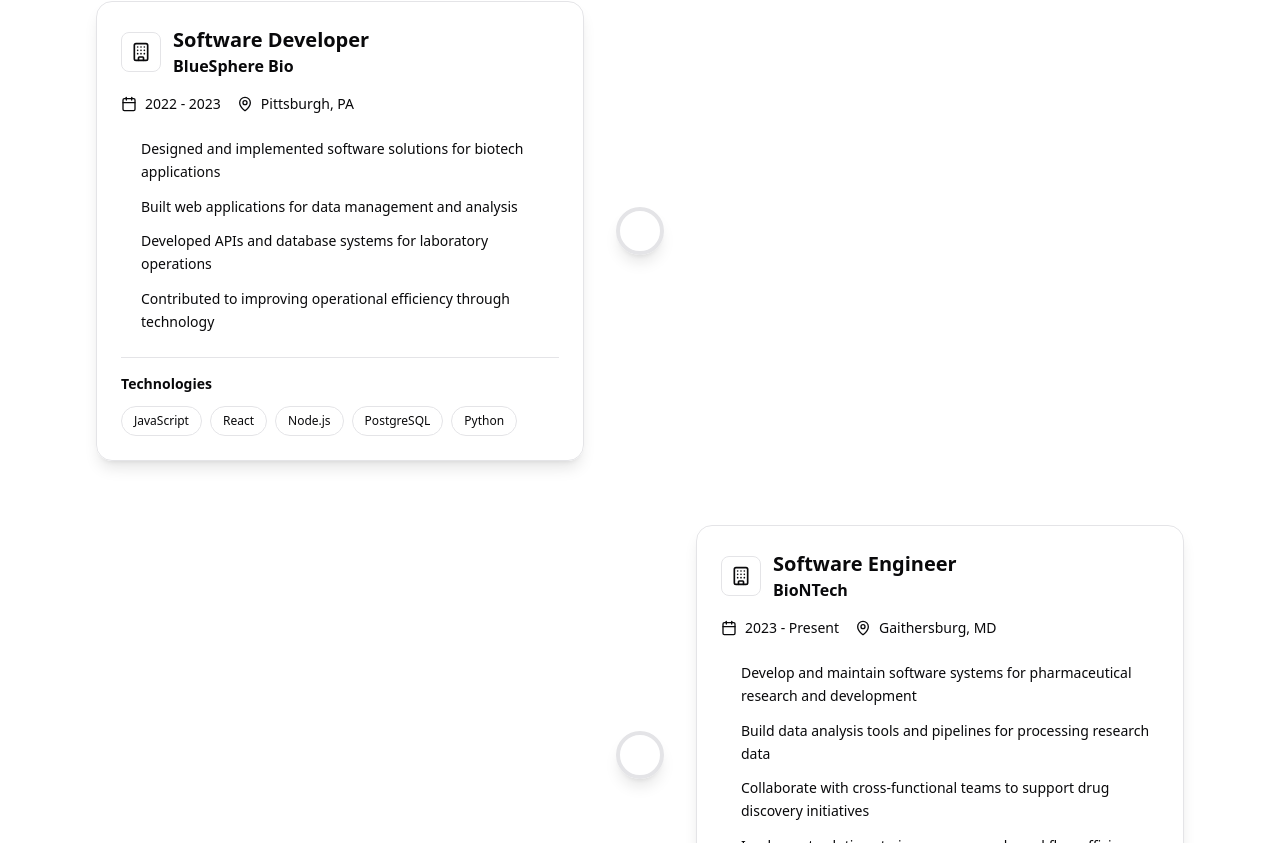
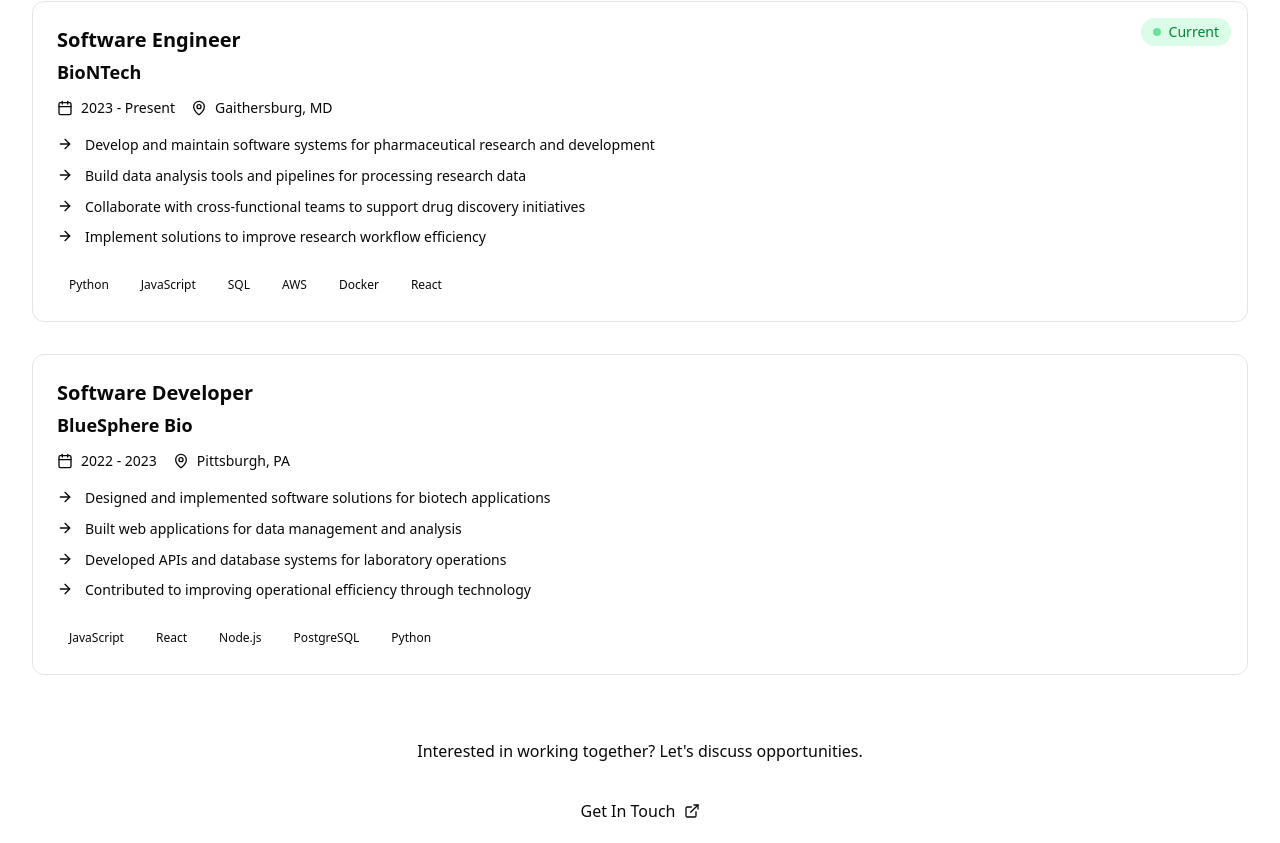
Before and after one commit to JaeungJayJang/personal_website_3, a Next.js app: page / in a window 1280 px wide. Shown: the part 2037-2880 px from the top of the page. Built offline with nearby package versions, Linux system fonts and the light colour scheme.

Commit message:
worked on work section

```diff
--- a/src/components/experience-section.tsx
+++ b/src/components/experience-section.tsx
@@ -1,7 +1,7 @@
 "use client";
 
 import { motion } from "framer-motion";
-import { Calendar, MapPin, ExternalLink, Building, Code, Briefcase } from "lucide-react";
+import { Calendar, MapPin, ExternalLink, ArrowRight } from "lucide-react";
 
 export function ExperienceSection() {
   const experiences = [
@@ -17,8 +17,7 @@
         "Contributed to improving operational efficiency through technology"
       ],
       technologies: ["JavaScript", "React", "Node.js", "PostgreSQL", "Python"],
-      type: "biotech",
-      icon: <Code className="w-5 h-5" />
+      isActive: false
     },
     {
       company: "BioNTech",
@@ -32,8 +31,7 @@
         "Implement solutions to improve research workflow efficiency"
       ],
       technologies: ["Python", "JavaScript", "SQL", "AWS", "Docker", "React"],
-      type: "pharma",
-      icon: <Briefcase className="w-5 h-5" />
+      isActive: true
     }
   ];
 
@@ -43,26 +41,26 @@
       opacity: 1,
       transition: {
         delayChildren: 0.2,
-        staggerChildren: 0.3,
+        staggerChildren: 0.15,
       },
     },
   };
 
   const itemVariants = {
-    hidden: { y: 30, opacity: 0 },
+    hidden: { opacity: 0, y: 20 },
     visible: {
+      opacity: 1,
       y: 0,
-      opacity: 1,
       transition: {
-        duration: 0.6,
+        duration: 0.5,
         ease: "easeOut" as const,
       },
     },
   };
 
   return (
-    <section id="experience" className="py-20 bg-gradient-to-br from-background via-background to-muted/10">
-      <div className="max-w-6xl mx-auto px-4 sm:px-6 lg:px-8">
+    <section id="experience" className="py-20">
+      <div className="max-w-7xl mx-auto px-4 sm:px-6 lg:px-8">
         <motion.div
           className="text-center mb-16"
           initial={{ opacity: 0, y: 20 }}
@@ -70,60 +68,75 @@
           transition={{ duration: 0.6 }}
           viewport={{ once: true }}
         >
-          <h2 className="text-3xl sm:text-4xl font-bold mb-4 bg-gradient-to-r from-primary to-accent bg-clip-text text-transparent">
-            Professional Experience
-          </h2>
+          <h2 className="text-3xl sm:text-4xl font-bold mb-4">Experience</h2>
           <p className="text-lg text-muted-foreground max-w-2xl mx-auto">
-            My journey in software engineering, building innovative solutions for biotech and healthcare.
+            My professional journey in software engineering, building solutions for biotech and healthcare.
           </p>
         </motion.div>
 
         <motion.div
-          className="relative"
+          className="space-y-8"
           variants={containerVariants}
           initial="hidden"
           whileInView="visible"
           viewport={{ once: true }}
         >
-          {/* Timeline line for desktop */}
-          <div className="hidden lg:block absolute left-1/2 transform -translate-x-1/2 w-1 h-full bg-gradient-to-b from-primary/30 via-primary/50 to-primary/30 rounded-full" />
-
-          {experiences.map((exp, index) => (
+          {[...experiences].reverse().map((exp, index) => (
             <motion.div
               key={index}
               variants={itemVariants}
-              className="relative mb-16 last:mb-0"
+              className="group"
             >
-              {/* Desktop Layout */}
-              <div className="hidden lg:flex items-center">
-                {index % 2 === 0 ? (
-                  // Left side
-                  <>
-                    <div className="w-1/2 pr-8">
-                      <ExperienceCard exp={exp} index={index} />
+              <div className="relative bg-card border border-border rounded-xl p-6 hover:shadow-lg transition-all duration-300 hover:border-primary/50">
+                {/* Status indicator */}
+                {exp.isActive && (
+                  <div className="absolute top-4 right-4 flex items-center gap-2 px-3 py-1 bg-green-100 dark:bg-green-900/30 text-green-700 dark:text-green-400 text-sm font-medium rounded-full">
+                    <div className="w-2 h-2 bg-green-500 rounded-full animate-pulse"></div>
+                    Current
                   </div>
-                    <div className="flex-shrink-0 w-12 h-12 rounded-full bg-gradient-to-br from-primary to-accent flex items-center justify-center text-white shadow-lg border-4 border-background relative z-10">
-                      {exp.icon}
+                )}
+
+                {/* Header */}
+                <div className="flex flex-col sm:flex-row sm:items-start sm:justify-between mb-4">
+                  <div className="mb-4 sm:mb-0">
+                    <h3 className="text-xl font-bold text-foreground mb-1">{exp.position}</h3>
+                    <h4 className="text-lg font-semibold text-primary mb-3">{exp.company}</h4>
+                    <div className="flex flex-col sm:flex-row sm:items-center gap-2 sm:gap-4 text-muted-foreground text-sm">
+                      <div className="flex items-center gap-2">
+                        <Calendar className="w-4 h-4" />
+                        <span>{exp.period}</span>
                       </div>
-                    <div className="w-1/2 pl-8" />
-                  </>
-                ) : (
-                  // Right side
-                  <>
-                    <div className="w-1/2 pr-8" />
-                    <div className="flex-shrink-0 w-12 h-12 rounded-full bg-gradient-to-br from-primary to-accent flex items-center justify-center text-white shadow-lg border-4 border-background relative z-10">
-                      {exp.icon}
+                      <div className="flex items-center gap-2">
+                        <MapPin className="w-4 h-4" />
+                        <span>{exp.location}</span>
                       </div>
-                    <div className="w-1/2 pl-8">
-                      <ExperienceCard exp={exp} index={index} />
                     </div>
-                  </>
-                )}
+                  </div>
                 </div>
 
-              {/* Mobile Layout */}
-              <div className="lg:hidden">
-                <ExperienceCard exp={exp} index={index} />
+                {/* Description */}
+                <div className="mb-6">
+                  <ul className="space-y-2">
+                    {exp.description.map((item, i) => (
+                      <li key={i} className="flex items-start gap-3 text-muted-foreground">
+                        <ArrowRight className="w-4 h-4 text-primary mt-0.5 flex-shrink-0" />
+                        <span className="text-sm leading-relaxed">{item}</span>
+                      </li>
+                    ))}
+                  </ul>
+                </div>
+
+                {/* Technologies */}
+                <div className="flex flex-wrap gap-2">
+                  {exp.technologies.map((tech, i) => (
+                    <span
+                      key={i}
+                      className="px-3 py-1 bg-muted text-foreground font-medium text-xs rounded-full hover:bg-primary/10 hover:text-primary transition-colors"
+                    >
+                      {tech}
+                    </span>
+                  ))}
+                </div>
               </div>
             </motion.div>
           ))}
@@ -133,95 +146,23 @@
           className="mt-16 text-center"
           initial={{ opacity: 0, y: 20 }}
           whileInView={{ opacity: 1, y: 0 }}
-          transition={{ duration: 0.6, delay: 0.4 }}
+          transition={{ duration: 0.6, delay: 0.3 }}
           viewport={{ once: true }}
         >
-          <div className="bg-gradient-to-r from-primary/10 to-accent/10 rounded-2xl p-8 border border-primary/20">
-            <h3 className="text-xl font-semibold mb-3">Ready for New Challenges</h3>
           <p className="text-muted-foreground mb-6">
-              I'm passionate about creating innovative solutions that make a difference.
-              Let's discuss how I can contribute to your team's success.
+            Interested in working together? Let's discuss opportunities.
           </p>
           <motion.button
             onClick={() => document.querySelector("#contact")?.scrollIntoView({ behavior: "smooth" })}
-              className="bg-gradient-to-r from-primary to-accent text-white px-8 py-3 rounded-full font-medium hover:from-primary/90 hover:to-accent/90 transition-all duration-300 inline-flex items-center gap-2 shadow-lg hover:shadow-xl"
+            className="bg-primary text-primary-foreground px-6 py-3 rounded-lg font-medium hover:bg-primary/90 transition-colors inline-flex items-center gap-2"
             whileHover={{ scale: 1.05 }}
             whileTap={{ scale: 0.95 }}
           >
-              Let's Connect
+            Get In Touch
             <ExternalLink className="w-4 h-4" />
           </motion.button>
-          </div>
         </motion.div>
       </div>
     </section>
   );
 }
-
-function ExperienceCard({ exp, index }: { exp: any; index: number }) {
-  return (
-    <motion.div
-      className="bg-card/60 backdrop-blur-sm border border-border/50 rounded-2xl p-6 shadow-lg hover:shadow-xl transition-all duration-300 hover:border-primary/30 group"
-      whileHover={{ y: -3, scale: 1.02 }}
-      transition={{ duration: 0.2 }}
-    >
-      {/* Header */}
-      <div className="flex items-start justify-between mb-4">
-        <div className="flex items-center gap-3">
-          <div className="w-10 h-10 bg-gradient-to-br from-primary/20 to-accent/20 rounded-lg flex items-center justify-center border border-primary/30">
-            <Building className="w-5 h-5 text-primary" />
-          </div>
-          <div>
-            <h3 className="text-xl font-bold text-foreground group-hover:text-primary transition-colors">
-              {exp.position}
-            </h3>
-            <h4 className="text-primary font-semibold">{exp.company}</h4>
-          </div>
-        </div>
-
-        {/* Mobile icon */}
-        <div className="lg:hidden w-8 h-8 bg-gradient-to-br from-primary to-accent rounded-full flex items-center justify-center text-white">
-          {exp.icon}
-        </div>
-      </div>
-
-      {/* Meta Info */}
-      <div className="flex flex-wrap gap-4 mb-6 text-sm text-muted-foreground">
-        <div className="flex items-center gap-2">
-          <Calendar className="w-4 h-4 text-primary" />
-          <span className="font-medium">{exp.period}</span>
-        </div>
-        <div className="flex items-center gap-2">
-          <MapPin className="w-4 h-4 text-primary" />
-          <span className="font-medium">{exp.location}</span>
-        </div>
-      </div>
-
-      {/* Description */}
-      <ul className="space-y-3 mb-6">
-        {exp.description.map((item: string, i: number) => (
-          <li key={i} className="flex items-start gap-3">
-            <div className="w-2 h-2 bg-gradient-to-br from-primary to-accent rounded-full mt-2 flex-shrink-0" />
-            <span className="text-muted-foreground leading-relaxed text-sm">{item}</span>
-          </li>
-        ))}
-      </ul>
-
-      {/* Technologies */}
-      <div className="pt-4 border-t border-border/30">
-        <h5 className="font-semibold text-sm mb-3 text-muted-foreground">Technologies</h5>
-        <div className="flex flex-wrap gap-2">
-          {exp.technologies.map((tech: string, i: number) => (
-            <motion.span
-              key={i}
-              className="px-3 py-1.5 bg-gradient-to-r from-primary/10 to-accent/10 text-primary font-medium text-xs rounded-full border border-primary/20 hover:border-primary/40 transition-all duration-200"
-              whileHover={{ scale: 1.05 }}
-            >
-              {tech}
-            </motion.span>
-          ))}
-        </div>
-      </div>
-    </motion.div>
-  );
-}
```
Lines whose indentation alone changed are shown as unchanged.
